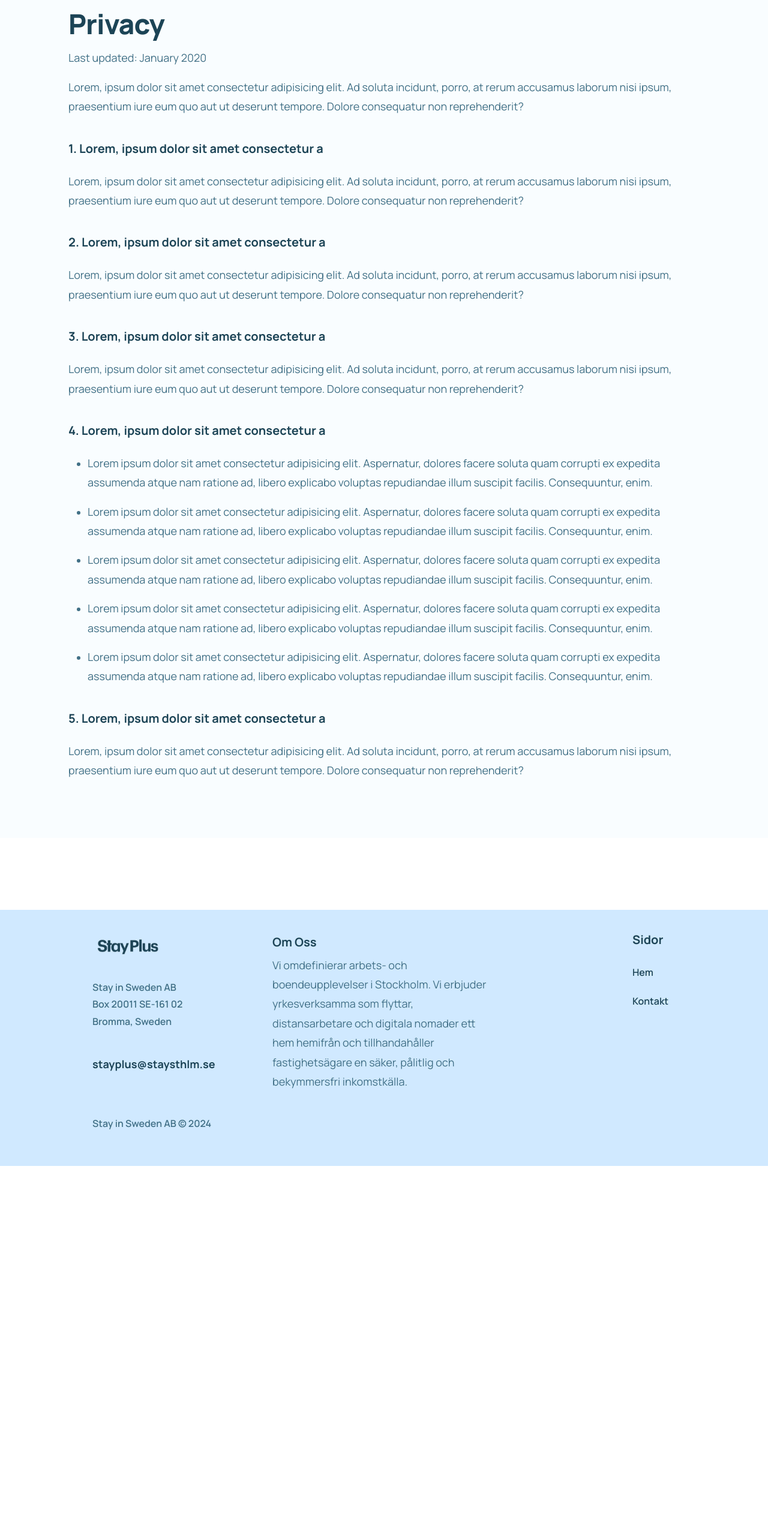
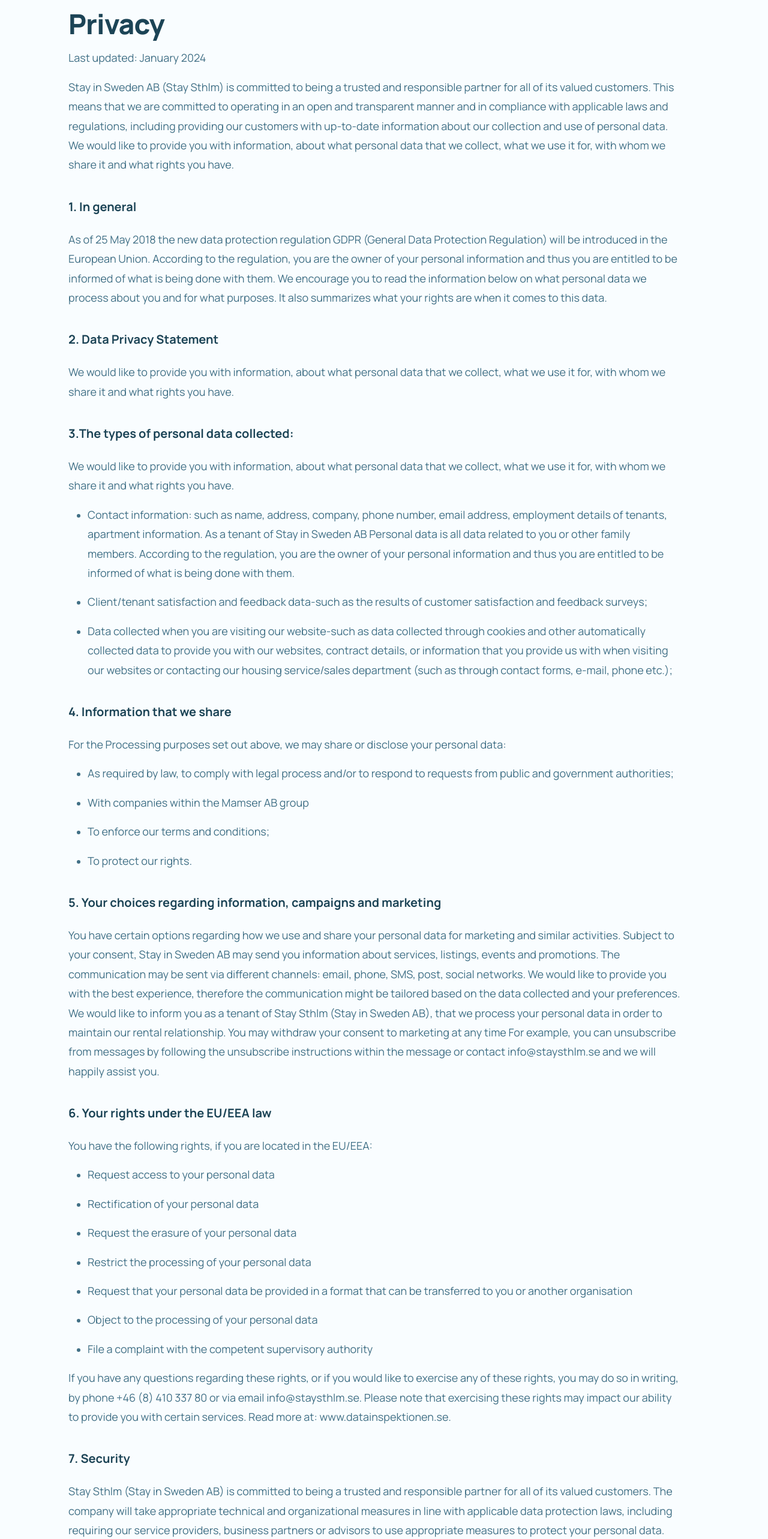
Before and after one commit to raniArifa/stay-plus, a Next.js app: page /privacy in a window 1280 px wide. Shown: the part 140-2706 px from the top of the page at 60% size. Before the commit the page ends 2164 px from the top, so only its background shows below. Built offline with nearby package versions, Linux system fonts and the light colour scheme.

Commit message:
Feat:Cookies Consent UI fixes

```diff
--- a/app/page.js
+++ b/app/page.js
@@ -4,9 +4,10 @@
 import Hero from "@/components/Hero";
 import WorkArea from "@/components/WorkArea";
 
+
  export const metadata = {
-  title: "StayPlus",
-  description: "Your Co-Host Partner",
+  title: "StayPlus -Your Co-Host Partner",
+  description: "Increase Your Income with Professional Co-hosting",
 };
 
 export default function Home() {
--- a/app/privacy/page.jsx
+++ b/app/privacy/page.jsx
@@ -1,5 +1,5 @@
 export const metadata = {
-  title: "Privacy & Policy | RealStatic",
+  title: "Privacy & Policy | StayPlus",
 };
 
 const page = () => {
@@ -10,93 +10,184 @@
           <div className="privacy-content">
             <h2>Privacy</h2>
             <p>
-              Last updated: <span>January 2020 </span>
+              Last updated: <span>January 2024 </span>
             </p>
             <p>
-              Lorem, ipsum dolor sit amet consectetur adipisicing elit. Ad
-              soluta incidunt, porro, at rerum accusamus laborum nisi ipsum,
-              praesentium iure eum quo aut ut deserunt tempore. Dolore
-              consequatur non reprehenderit?
+              Stay in Sweden AB (Stay Sthlm) is committed to being a trusted and
+              responsible partner for all of its valued customers. This means
+              that we are committed to operating in an open and transparent
+              manner and in compliance with applicable laws and regulations,
+              including providing our customers with up-to-date information
+              about our collection and use of personal data. We would like to
+              provide you with information, about what personal data that we
+              collect, what we use it for, with whom we share it and what rights
+              you have.
             </p>
             <div className="privacy-rules">
-              <h5>1. Lorem, ipsum dolor sit amet consectetur a</h5>
+              <h5>1. In general</h5>
               <p>
-                Lorem, ipsum dolor sit amet consectetur adipisicing elit. Ad
-                soluta incidunt, porro, at rerum accusamus laborum nisi ipsum,
-                praesentium iure eum quo aut ut deserunt tempore. Dolore
-                consequatur non reprehenderit?
+                As of 25 May 2018 the new data protection regulation GDPR
+                (General Data Protection Regulation) will be introduced in the
+                European Union. According to the regulation, you are the owner
+                of your personal information and thus you are entitled to be
+                informed of what is being done with them. We encourage you to
+                read the information below on what personal data we process
+                about you and for what purposes. It also summarizes what your
+                rights are when it comes to this data.
               </p>
             </div>
             <div className="privacy-rules">
-              <h5>2. Lorem, ipsum dolor sit amet consectetur a</h5>
+              <h5>2. Data Privacy Statement</h5>
               <p>
-                Lorem, ipsum dolor sit amet consectetur adipisicing elit. Ad
-                soluta incidunt, porro, at rerum accusamus laborum nisi ipsum,
-                praesentium iure eum quo aut ut deserunt tempore. Dolore
-                consequatur non reprehenderit?
+                We would like to provide you with information, about what
+                personal data that we collect, what we use it for, with whom we
+                share it and what rights you have.
               </p>
             </div>
             <div className="privacy-rules">
-              <h5>3. Lorem, ipsum dolor sit amet consectetur a</h5>
+              <h5>3.The types of personal data collected:</h5>
               <p>
-                Lorem, ipsum dolor sit amet consectetur adipisicing elit. Ad
-                soluta incidunt, porro, at rerum accusamus laborum nisi ipsum,
-                praesentium iure eum quo aut ut deserunt tempore. Dolore
-                consequatur non reprehenderit?
+                We would like to provide you with information, about what
+                personal data that we collect, what we use it for, with whom we
+                share it and what rights you have.{" "}
               </p>
-            </div>
-            <div className="privacy-rules">
-              <h5>4. Lorem, ipsum dolor sit amet consectetur a</h5>
               <ul>
                 <li>
                   <p>
-                    Lorem ipsum dolor sit amet consectetur adipisicing elit.
-                    Aspernatur, dolores facere soluta quam corrupti ex expedita
-                    assumenda atque nam ratione ad, libero explicabo voluptas
-                    repudiandae illum suscipit facilis. Consequuntur, enim.
+                    Contact information: such as name, address, company, phone
+                    number, email address, employment details of tenants,
+                    apartment information. As a tenant of Stay in Sweden AB
+                    Personal data is all data related to you or other family
+                    members. According to the regulation, you are the owner of
+                    your personal information and thus you are entitled to be
+                    informed of what is being done with them.
                   </p>
                 </li>
                 <li>
                   <p>
-                    Lorem ipsum dolor sit amet consectetur adipisicing elit.
-                    Aspernatur, dolores facere soluta quam corrupti ex expedita
-                    assumenda atque nam ratione ad, libero explicabo voluptas
-                    repudiandae illum suscipit facilis. Consequuntur, enim.
+                    Client/tenant satisfaction and feedback data-such as the
+                    results of customer satisfaction and feedback surveys;
                   </p>
                 </li>
                 <li>
                   <p>
-                    Lorem ipsum dolor sit amet consectetur adipisicing elit.
-                    Aspernatur, dolores facere soluta quam corrupti ex expedita
-                    assumenda atque nam ratione ad, libero explicabo voluptas
-                    repudiandae illum suscipit facilis. Consequuntur, enim.
-                  </p>
-                </li>
-                <li>
-                  <p>
-                    Lorem ipsum dolor sit amet consectetur adipisicing elit.
-                    Aspernatur, dolores facere soluta quam corrupti ex expedita
-                    assumenda atque nam ratione ad, libero explicabo voluptas
-                    repudiandae illum suscipit facilis. Consequuntur, enim.
-                  </p>
-                </li>
-                <li>
-                  <p>
-                    Lorem ipsum dolor sit amet consectetur adipisicing elit.
-                    Aspernatur, dolores facere soluta quam corrupti ex expedita
-                    assumenda atque nam ratione ad, libero explicabo voluptas
-                    repudiandae illum suscipit facilis. Consequuntur, enim.
+                    Data collected when you are visiting our website-such as
+                    data collected through cookies and other automatically
+                    collected data to provide you with our websites, contract
+                    details, or information that you provide us with when
+                    visiting our websites or contacting our housing
+                    service/sales department (such as through contact forms,
+                    e-mail, phone etc.);
                   </p>
                 </li>
               </ul>
             </div>
             <div className="privacy-rules">
-              <h5>5. Lorem, ipsum dolor sit amet consectetur a</h5>
+              <h5>4. Information that we share</h5>
               <p>
-                Lorem, ipsum dolor sit amet consectetur adipisicing elit. Ad
-                soluta incidunt, porro, at rerum accusamus laborum nisi ipsum,
-                praesentium iure eum quo aut ut deserunt tempore. Dolore
-                consequatur non reprehenderit?
+                For the Processing purposes set out above, we may share or
+                disclose your personal data:
+              </p>
+              <ul>
+                <li>
+                  <p>
+                    As required by law, to comply with legal process and/or to
+                    respond to requests from public and government authorities;
+                  </p>
+                </li>
+                <li>
+                  <p>With companies within the Mamser AB group</p>
+                </li>
+                <li>
+                  <p>To enforce our terms and conditions;</p>
+                </li>
+                <li>
+                  <p>To protect our rights.</p>
+                </li>
+              </ul>
+            </div>
+            <div className="privacy-rules">
+              <h5>
+                5. Your choices regarding information, campaigns and marketing
+              </h5>
+              <p>
+                You have certain options regarding how we use and share your
+                personal data for marketing and similar activities. Subject to
+                your consent, Stay in Sweden AB may send you information about
+                services, listings, events and promotions. The communication may
+                be sent via different channels: email, phone, SMS, post, social
+                networks. We would like to provide you with the best experience,
+                therefore the communication might be tailored based on the data
+                collected and your preferences. We would like to inform you as a
+                tenant of Stay Sthlm (Stay in Sweden AB), that we process your
+                personal data in order to maintain our rental relationship. You
+                may withdraw your consent to marketing at any time For example,
+                you can unsubscribe from messages by following the unsubscribe
+                instructions within the message or contact info@staysthlm.se and
+                we will happily assist you.
+              </p>
+            </div>
+            <div className="privacy-rules">
+              <h5>6. Your rights under the EU/EEA law</h5>
+              <p>
+                You have the following rights, if you are located in the EU/EEA:
+              </p>
+              <ul>
+                <li>
+                  <p>Request access to your personal data</p>
+                </li>
+                <li>
+                  <p>Rectification of your personal data</p>
+                </li>
+                <li>
+                  <p>Request the erasure of your personal data</p>
+                </li>
+                <li>
+                  <p>Restrict the processing of your personal data</p>
+                </li>
+                <li>
+                  <p>
+                    Request that your personal data be provided in a format that
+                    can be transferred to you or another organisation
+                  </p>
+                </li>
+                <li>
+                  <p>Object to the processing of your personal data</p>
+                </li>
+                <li>
+                  <p>
+                    File a complaint with the competent supervisory authority
+                  </p>
+                </li>
+              </ul>
+              <p>
+                If you have any questions regarding these rights, or if you
+                would like to exercise any of these rights, you may do so in
+                writing, by phone +46 (8) 410 337 80 or via email
+                info@staysthlm.se. Please note that exercising these rights may
+                impact our ability to provide you with certain services. Read
+                more at: www.datainspektionen.se.
+              </p>
+            </div>
+            <div className="privacy-rules">
+              <h5>7. Security</h5>
+              <p>
+                Stay Sthlm (Stay in Sweden AB) is committed to being a trusted
+                and responsible partner for all of its valued customers. The
+                company will take appropriate technical and organizational
+                measures in line with applicable data protection laws, including
+                requiring our service providers, business partners or advisors
+                to use appropriate measures to protect your personal data.
+              </p>
+            </div>
+            <div className="privacy-rules">
+              <h5>8. Storage</h5>
+              <p>
+                We will store your personal data for as long as it may be
+                required by law, or as required under any contract. If there is
+                no legal requirement, we will retain information about you only
+                for so long as is necessary for the purpose/s for which it was
+                collected.
               </p>
             </div>
           </div>
--- a/package.json
+++ b/package.json
@@ -10,12 +10,13 @@
     "export": "yarn build && next export"
   },
   "dependencies": {
-    "homepage": "./",
     "bootstrap": "^5.0.0",
+    "cookies-next": "^4.1.1",
     "eslint": "8.44.0",
     "eslint-config-next": "13.4.9",
     "framer-motion": "^10.12.18",
     "gray-matter": "^4.0.3",
+    "homepage": "./",
     "i18next": "^23.10.1",
     "micro": "^10.0.1",
     "mongodb": "^4.13.0",
```
Also changed, not shown: components/CookiesConsent.jsx (added, +42 -0 lines), 1 other file (tests, documents, lock files or other folders).
